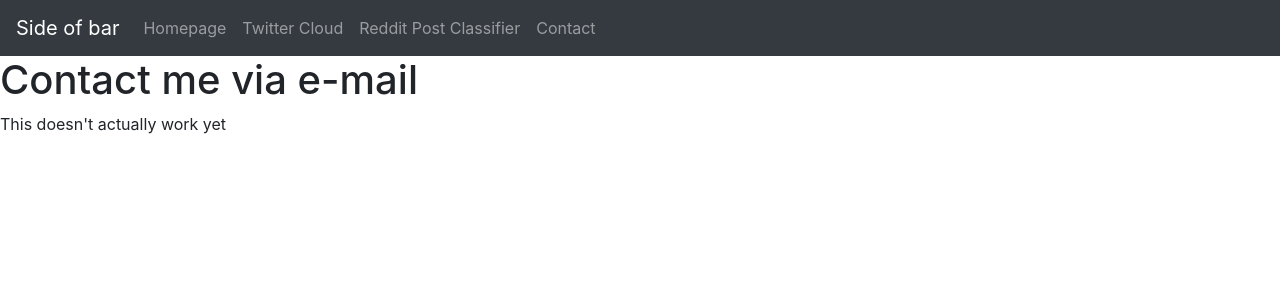
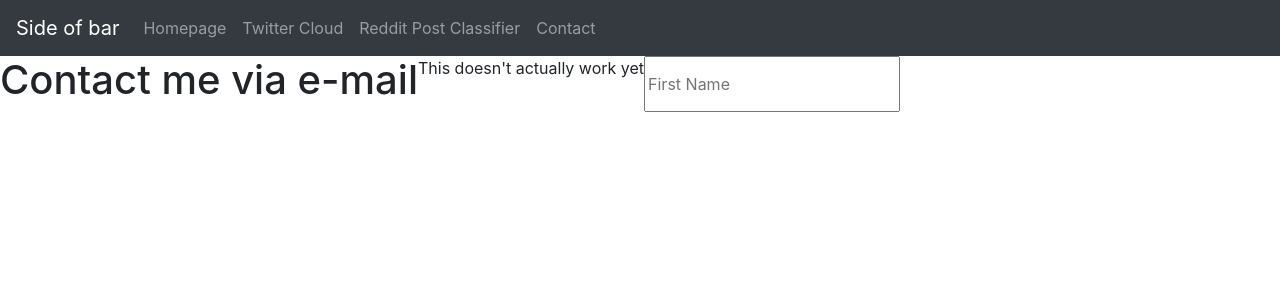
Before and after one commit to SchneiderJM/PersonalWebsite, a React (Create React App) app: page /Contact in a window 1280 px wide. Shown: the top 300 px of the page. Built offline with nearby package versions, Linux system fonts and the light colour scheme.

Commit message:
Added input box to Contact page

```diff
--- a/src/Pages/Contact/Contact.js
+++ b/src/Pages/Contact/Contact.js
@@ -1,11 +1,12 @@
 import React from 'react';
+import classes from './Contact.module.css';
 
 const Contact = () => {
     return(
-        <div>
+        <div className={classes.flexContainer}>
             <h1>Contact me via e-mail</h1>
             <p>This doesn't actually work yet</p>
-
+            <input placeholder='First Name' />
         </div>
     )
 };
--- a/src/Pages/Contact/Contact.module.css
+++ b/src/Pages/Contact/Contact.module.css
@@ -0,0 +1,4 @@
+.flexContainer{
+    display: flex;
+    margin: auto;
+}
```
